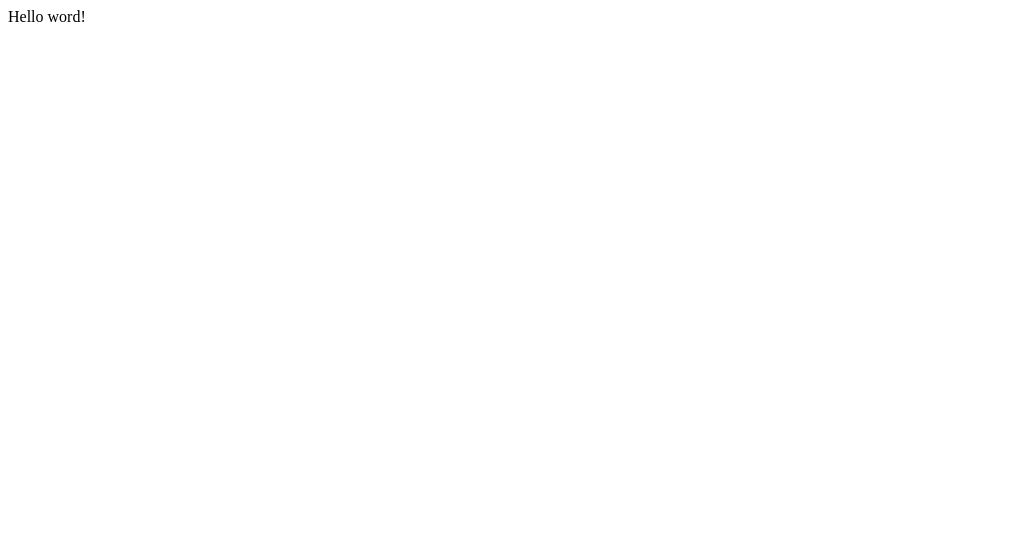
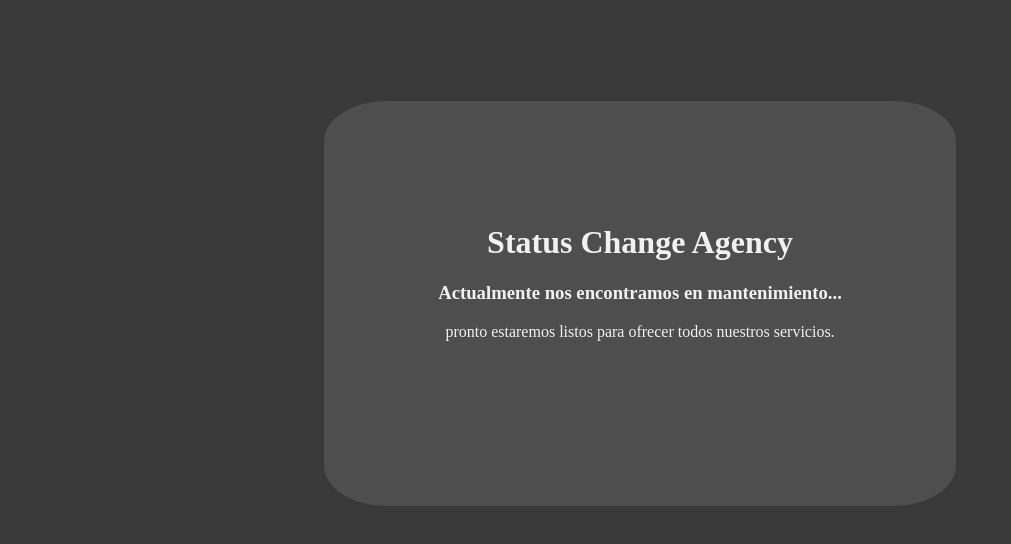
Before and after one commit to Estatuschangeagency/Estatuschangeagency.github.io, a plain HTML site: page index.html in a window 1280 px wide. Shown: the whole page, without its empty margins (0-1011 px from the left). Drawn offline with Linux system fonts and the light colour scheme.

Commit message:
Add files via upload

```diff
--- a/index.html
+++ b/index.html
@@ -1 +1,18 @@
-Hello word!
+<!DOCTYPE html>
+<html lang="en">
+<head>
+    <meta charset="UTF-8">
+    <meta http-equiv="X-UA-Compatible" content="IE=edge">
+    <meta name="viewport" content="width=device-width, initial-scale=1.0">
+    <link rel="stylesheet" href="style.css">
+    <title>Status Change Agency</title>
+</head>
+<body>
+    <div class="mensaje">
+        <h1>Status Change Agency</h1>
+        <h3>Actualmente nos encontramos en mantenimiento...</h3>
+        <p>pronto estaremos listos para ofrecer todos nuestros servicios.</p>
+    </div>
+
+</body>
+</html>
--- /dev/null
+++ b/style.css
@@ -0,0 +1,17 @@
+html {
+    background: #3A3939;
+    color: #F1F1F1;
+}
+
+.mensaje{
+    background: #4F4E4E;
+    width: 50%;
+    height: 38vh;
+    text-align: center;
+    align-items: center;
+    padding: auto;
+    padding-top: 8%;
+    margin-top: 8%;
+    margin-left: 25%;
+    border-radius: 10%;
+}
```
